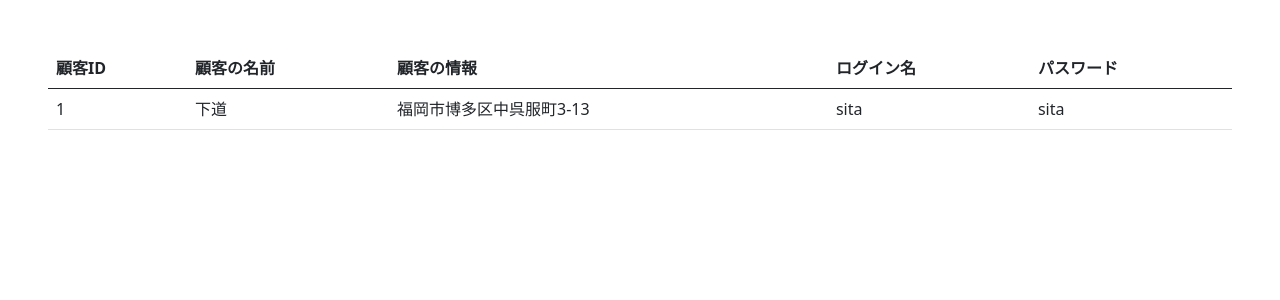
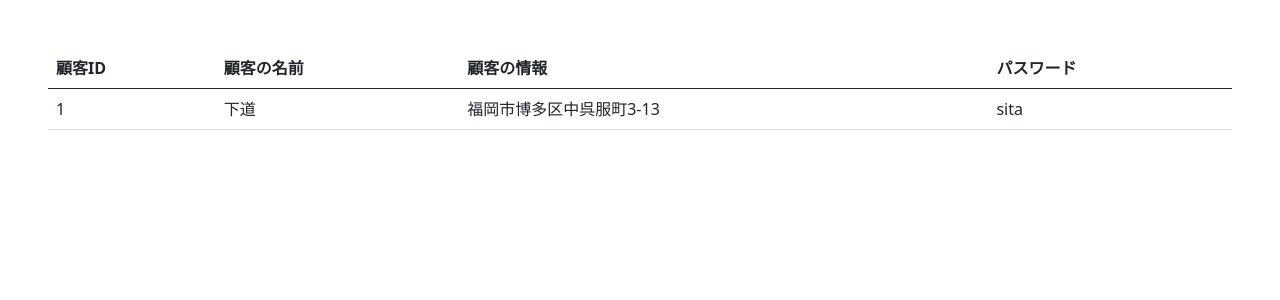
Before and after one commit to miyosi33/FIC_D_CareerDesign, a PHP site: page /kokyaku.php in a window 1280 px wide. Shown: the top 300 px of the page. Run offline with PHP 8.4, Linux system fonts and the light colour scheme; data comes from the database, SQL or seed files in the repository.

Commit message:
Update kokyaku.php

```diff
--- a/kokyaku.php
+++ b/kokyaku.php
@@ -15,7 +15,7 @@
     echo '<table class="table">';
     echo '<thead>';
     echo '<tr>';
-	echo '<th scope="col">顧客ID</th><th scope="col">顧客の名前</th><th scope="col">顧客の情報</th><th scope="col">ログイン名</th><th scope="col">パスワード</th>';
+	echo '<th scope="col">顧客ID</th><th scope="col">顧客の名前</th><th scope="col">顧客の情報</th><th scope="col">パスワード</th>';
     echo '</tr>';
     echo '</thead>';
     $pdo=new PDO('mysql:host=localhost;dbname=kadai;charset=utf8',
@@ -26,7 +26,6 @@
     	echo '<td>', $row['id'], '</td>';
     	echo '<td>', $row['name'], '</td>';
         echo '<td>', $row['address'], '</td>';
-        echo '<td>', $row['login'], '</td>';
         echo '<td>', $row['password'], '</td>';
     	echo '</tr>';
     	echo "\n";
```
